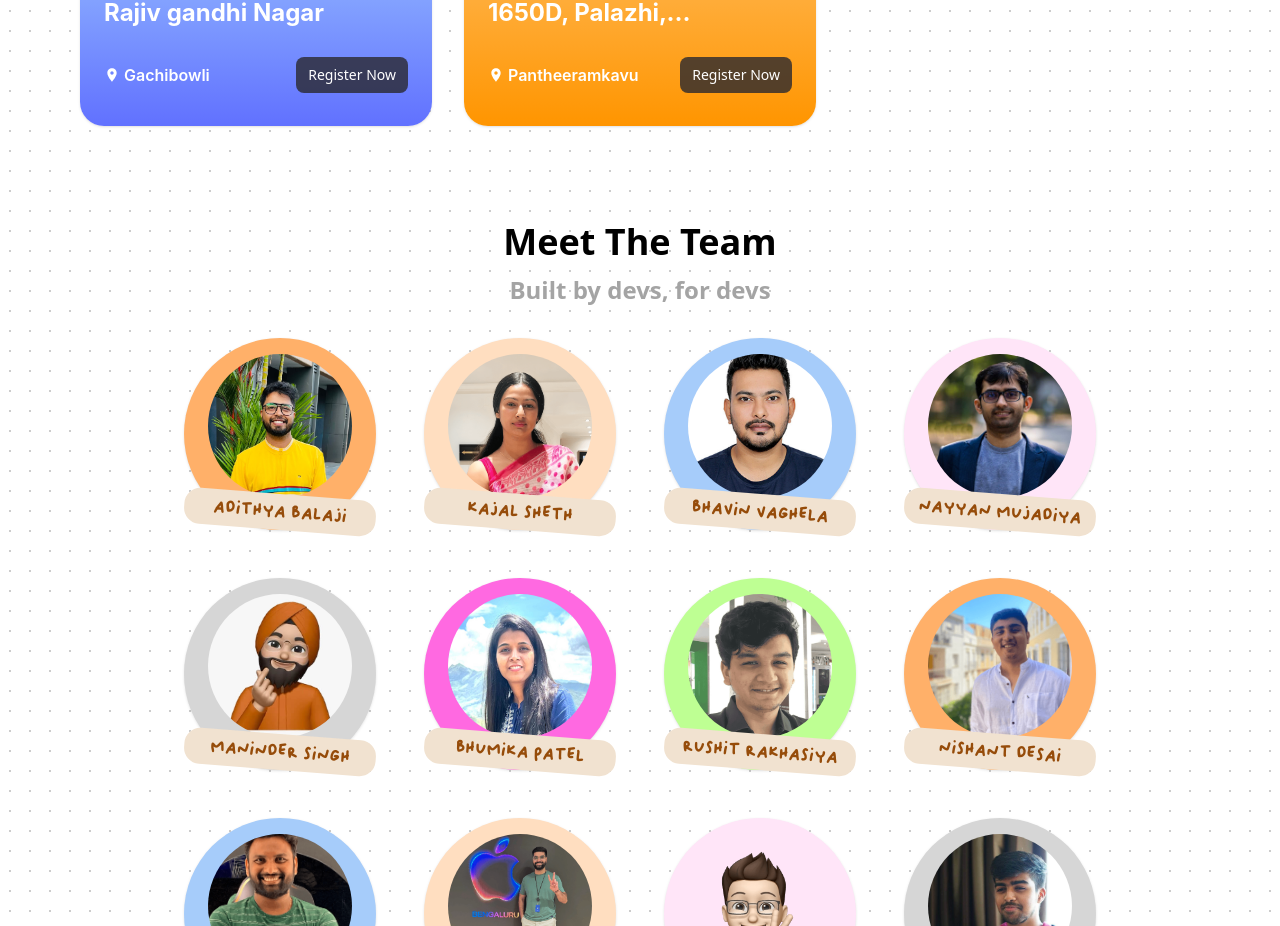
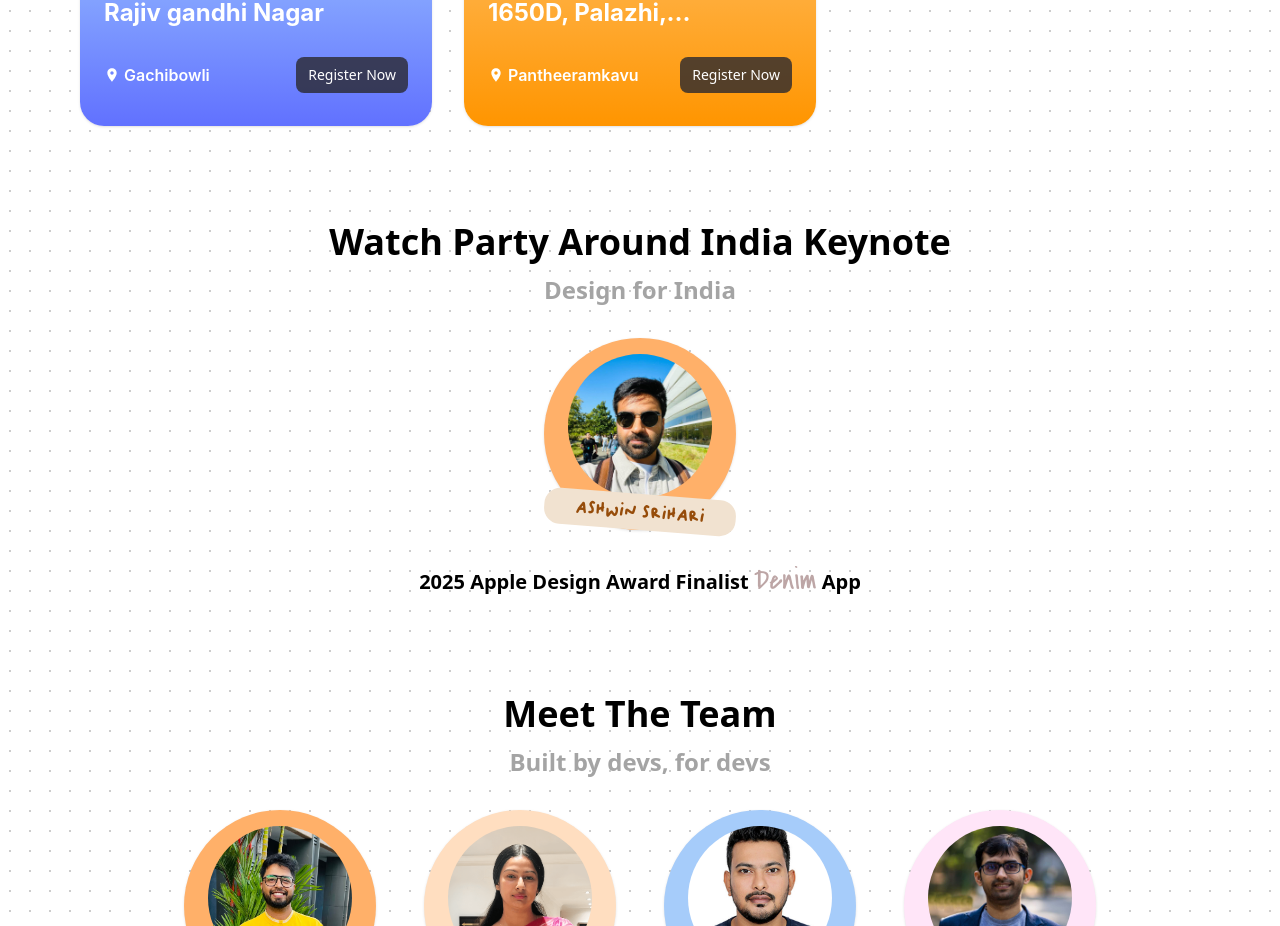
Before and after one commit to WatchPartyAroundIndia/watchpartyaroundindia.github.io, a React (Vite) app: page / in a window 1280 px wide. Shown: the part 4039-4965 px from the top of the page. Built offline with nearby package versions, Linux system fonts and the light colour scheme; a web font is replaced by a local one.

Commit message:
feat: add Meet The Team section with speaker details and image

```diff
--- a/src/App.tsx
+++ b/src/App.tsx
@@ -1,3 +1,4 @@
+import Speakers from "./components/speaker";
 import ConnectWithTeam from "./components/connect-with-team";
 import Experiences from "./components/experiences";
 import Footer from "./components/footer";
@@ -20,6 +21,7 @@
       <ConnectWithTeam />
       <Experiences />
       <RegisterNow />
+      <Speakers />
       <MeetTheTeam />
       <Testimonials />
       <Memories />
--- a/src/components/navbar.tsx
+++ b/src/components/navbar.tsx
@@ -8,7 +8,7 @@
   const navItems = [
     { id: 1, label: "About", section: "#" },
     { id: 2, label: "Sponsors", section: "#sponsors" },
-    { id: 3, label: "Speakers", section: "#team" },
+    { id: 3, label: "Speakers", section: "#speakers" },
     { id: 4, label: "2024", link: "/#2024" },
   ];
 
--- /dev/null
+++ b/src/components/speaker.tsx
@@ -0,0 +1,62 @@
+import ashwinsrihari from "../assets/2025/team/ashwinsrihari.jpeg";
+
+const MeetTheTeam = () => {
+  const speaker = {
+    id: 1,
+    socialLink: "https://x.com/ashwinsrihari",
+    name: "Ashwin Srihari",
+    memojiLogo: ashwinsrihari,
+    backgroundColour: "#FFB069",
+  };
+
+  return (
+    <div id="speakers" className="flex flex-col items-center justify-center">
+      <div className="h-24" />
+      <h2 className="font-sans font-bold text-3xl md:text-4xl mb-3">
+        Watch Party Around India Keynote
+      </h2>
+      <h4 className="font-sans font-bold text-lg md:text-2xl text-[#A4A4A4]">
+        Design for India
+      </h4>
+      <div className="flex flex-col items-center justify-center max-w-7xl mt-8 px-4">
+        <div
+          role="button"
+          className="flex flex-col items-center justify-end w-48 h-48 rounded-full shadow relative hover:scale-105 transition-transform duration-200"
+          style={{ backgroundColor: speaker.backgroundColour }}
+          tabIndex={0}
+          onClick={(e) => {
+            e.preventDefault();
+            if (speaker.socialLink !== "#") {
+              window.open(speaker.socialLink, "_blank");
+            }
+          }}
+          onKeyDown={(e) =>
+            e.key === "Enter" && window.open(speaker.socialLink, "_blank")
+          }
+        >
+          <img
+            loading="lazy"
+            src={speaker.memojiLogo}
+            alt={`${speaker.name} logo`}
+            className="w-36 h-36 rounded-full mb-1 absolute top-4 left-1/2 -translate-x-1/2 object-cover"
+          />
+          <div
+            title={`View ${speaker.name}'s profile`}
+            className="font-oliver uppercase bg-[#F1E2D0] text-[#964C0A] w-full rounded-2xl text-center px-2 py-1 font-semibold text-xl absolute bottom-0 left-0 rotate-[4.45deg]"
+          >
+            {speaker.name}
+          </div>
+        </div>
+        <h2 className="font-sans font-semibold text-xl text-center mt-8">
+          2025 Apple Design Award Finalist&nbsp;
+          <span className="text-3xl font-coveredByYourGrace text-[#BDA6A6]">
+            Denim
+          </span>
+          &nbsp;App
+        </h2>
+      </div>
+    </div>
+  );
+};
+
+export default MeetTheTeam;
```
Also changed, not shown: src/assets/2025/team/ashwinsrihari.jpeg (added).
